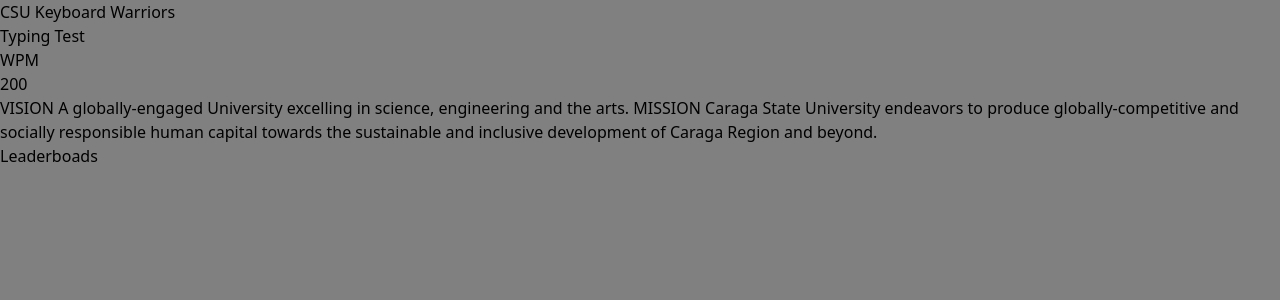
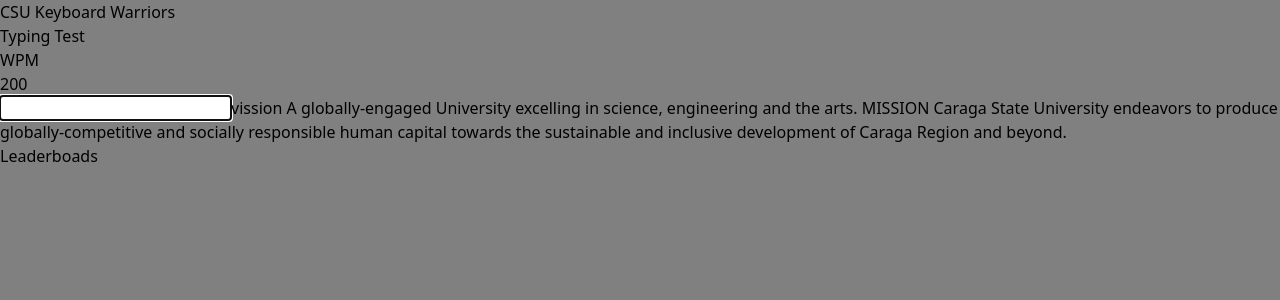
Before and after one commit to Danvictorgithub/RacerProject, a React (Vite) app: page / in a window 1280 px wide. Shown: the top 300 px of the page. Built offline with nearby package versions, Linux system fonts and the light colour scheme.

Commit message:
efficient typing keydown register - removed lag

```diff
--- a/src/components/GenerateParagraph.tsx
+++ /dev/null
@@ -1,24 +0,0 @@
-import React from 'react'
-
-    //TODO: separate function that returns pre written paragraph, separate function that returns random paragraph
-    const paragraph : string = "VISION A globally-engaged University excelling in science, engineering and the arts. MISSION Caraga State University endeavors to produce globally-competitive and socially responsible human capital towards the sustainable and inclusive development of Caraga Region and beyond."
-   export const letters : string[] = paragraph.split("")
-
-//spits out a readily baked paragraph ready for user typing inputs
-export default function GenerateParagraph() {
-
-
-  return (
-    <>
-        <div className='flex flex-wrap  p-6  max-w-screen-xl'>
-            {letters.map((letter, index) => {
-                    return (
-                        <span id={index+""} className='  text-2xl  whitespace-break-spaces block' key={index}>{letter}</span>
-
-                    )
-            })}
-        </div>
-
-    </>
-  )
-}
--- a/src/components/Racer.tsx
+++ b/src/components/Racer.tsx
@@ -1,6 +1,6 @@
 import { useEffect } from "react";
-import GenerateParagraph from "./GenerateParagraph";
-import { letters } from "./GenerateParagraph";
+//import GenerateParagraph from "./GenerateParagraph";
+//import { letters } from "./GenerateParagraph";
 import Typing from "./Typing";
 
 export default function Racer() {
@@ -30,8 +30,8 @@
                             <p className="text-6xl font-black">200</p>
                         </div>
                         <div className="flex justify-center relative align p-6 max-w-5xl">
-                            <GenerateParagraph />
-                            <Typing letters={letters} />
+                            {/* <GenerateParagraph /> */}
+                            <Typing />
                         </div>
                 </div>
             </div>
--- a/src/components/Typing.tsx
+++ b/src/components/Typing.tsx
@@ -1,32 +1,49 @@
-import { useEffect } from "react";
+import { useEffect, useRef } from "react";
 import '../styles/typingAnimation.css'
 
 import React from 'react'
 
-interface lettersArrayProps {
-    letters : string[]
-}
+    //TODO: separate function that returns pre written paragraph, separate function that returns random paragraph
+    const paragraph : string = "vission A globally-engaged University excelling in science, engineering and the arts. MISSION Caraga State University endeavors to produce globally-competitive and socially responsible human capital towards the sustainable and inclusive development of Caraga Region and beyond."
+   export const letters : string[] = paragraph.split("")
 
 //THIS IS ONLY FOR TYPING LOGIC to watch for keypress
-export default function Typing( {letters} : lettersArrayProps) {
+export default function Typing( ) {
     //watch the index of the correct letter
     const [correctLetterCounter, setCorrectLetterCounter] = React.useState(0)
 
-    useEffect( () => {
-        addEventListener("keydown", (event: KeyboardEvent) => {
-            //handle if its correct key
-            if(event.key === letters[correctLetterCounter]) {
-                console.log("Correct key pressed: "+ event.key)
-                //MANIPULATE THE CURSOR THINGY HERE
-                    //get position of the correct letter using the unique key, uniqye key is determined by index
-                    const spanElement = document.getElementById(correctLetterCounter+"")
-                    spanElement?.classList.add("correct-style")
-                setCorrectLetterCounter(correctLetterCounter + 1)
-            }
-        })
 
-    },[correctLetterCounter])
+    let spanRefArray : React.RefObject<HTMLSpanElement>[] = []
+
+
+    const handleKeyDown = (event: React.KeyboardEvent<HTMLDivElement>) => {
+        if(event.key === letters[correctLetterCounter]) {
+            spanRefArray[correctLetterCounter].current?.style.setProperty("color", "green")
+            setCorrectLetterCounter(correctLetterCounter + 1)
+        }
+    }
+
+    //focus the paragraph div for keypress
+    useEffect(() => {
+        const paragraphElement = document.getElementById('raceInput');
+        if (paragraphElement) {
+          paragraphElement.focus();
+        }
+      }, []);
+
   return (
-    <div></div>
+    <>
+    <div id="paragraph" onKeyDown={handleKeyDown} className='flex flex-wrap  p-6  max-w-screen-xl'>
+        <input id="raceInput" type="text" className=" absolute top-4 w-64" />
+        {letters.map((letter, index) => {
+                const spanRef = useRef(null); // Create a ref for each span
+                spanRefArray.push(spanRef); // Push the ref to the spanRefs array
+                return (
+                    <span ref={spanRef} id={index+""} className='  text-2xl  whitespace-break-spaces block' key={index}>{letter}</span>
+                )
+        })}
+    </div>
+
+</>
   )
 }
```
